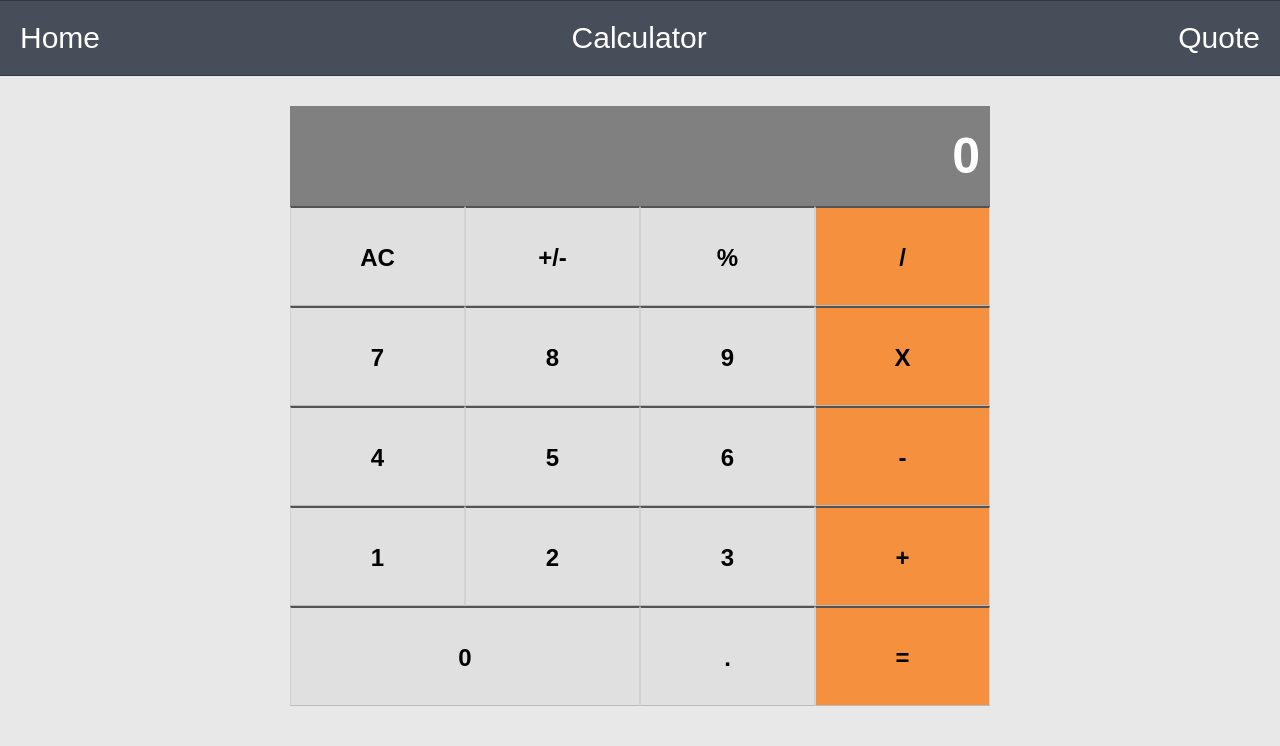
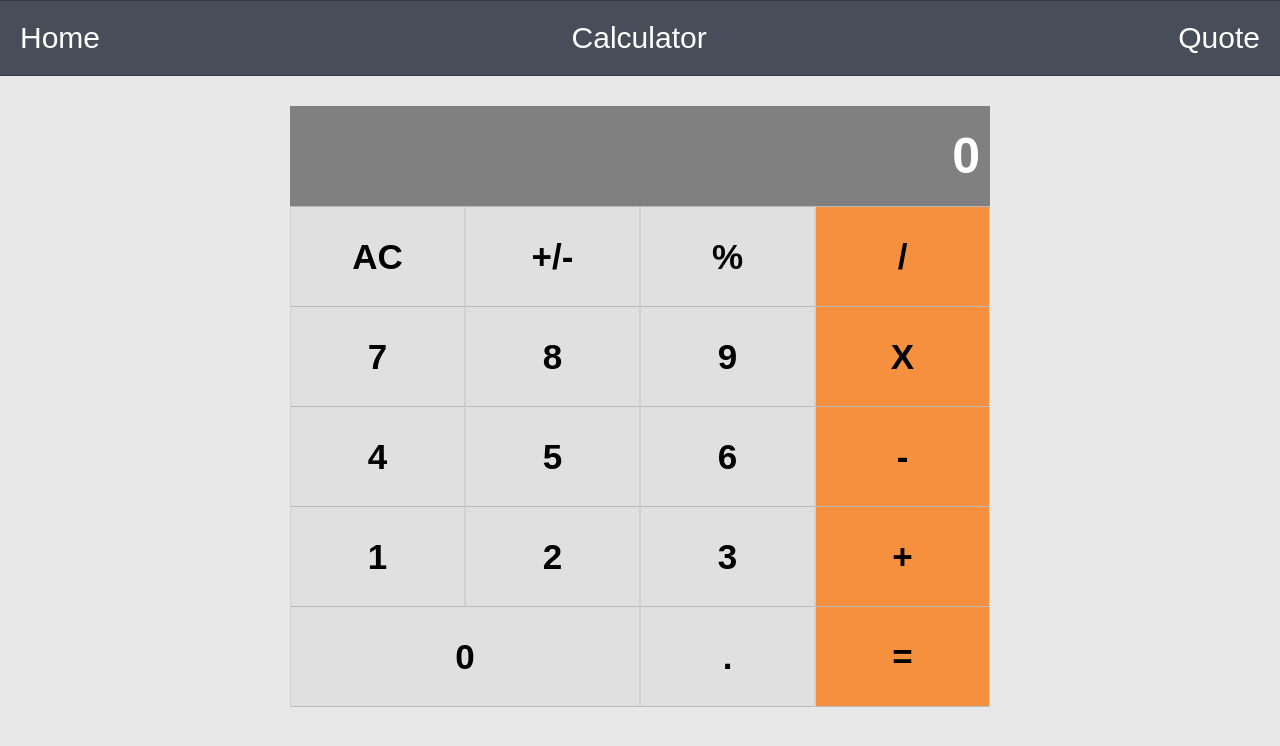
Before and after one commit to Wusinho/React-Calculator, a React (Create React App) app: page /calculator in a window 1280 px wide. Shown: the top 746 px of the page. Built offline with nearby package versions, Linux system fonts and the light colour scheme.

Commit message:
Added styling

```diff
--- a/src/assets/styles/App.scss
+++ b/src/assets/styles/App.scss
@@ -34,7 +34,6 @@ h3 {
   color: $rectangle-color;
 }
 
-
 p {
   color: $nav-color;
 }
@@ -62,7 +61,6 @@ a:hover {
 
 .board-row::after {
   display: grid;
-  margin: 1px;
   grid-template-columns: repeat(4, 1fr);
 }
 
@@ -78,6 +76,7 @@ a:hover {
   color: white;
   margin-right: 10px;
   transition-duration: 800ms;
+  border-bottom: 1px solid #bababa;
 }
 
 .value {
@@ -89,8 +88,9 @@ a:hover {
   border-left: 1px solid #d1d1d1;
   border-right: 1px solid#d1d1d1;
   border-bottom: 1px solid #bababa;
+  border-top: none;
   float: left;
-  font-size: 24px;
+  font-size: 35px;
   font-weight: bold;
   line-height: 100px;
   height: 100px;
@@ -111,7 +111,7 @@ a:hover {
 }
 
 .zero {
-  width: 350px;
+  width: 50%;
 }
 
 .op {
```
